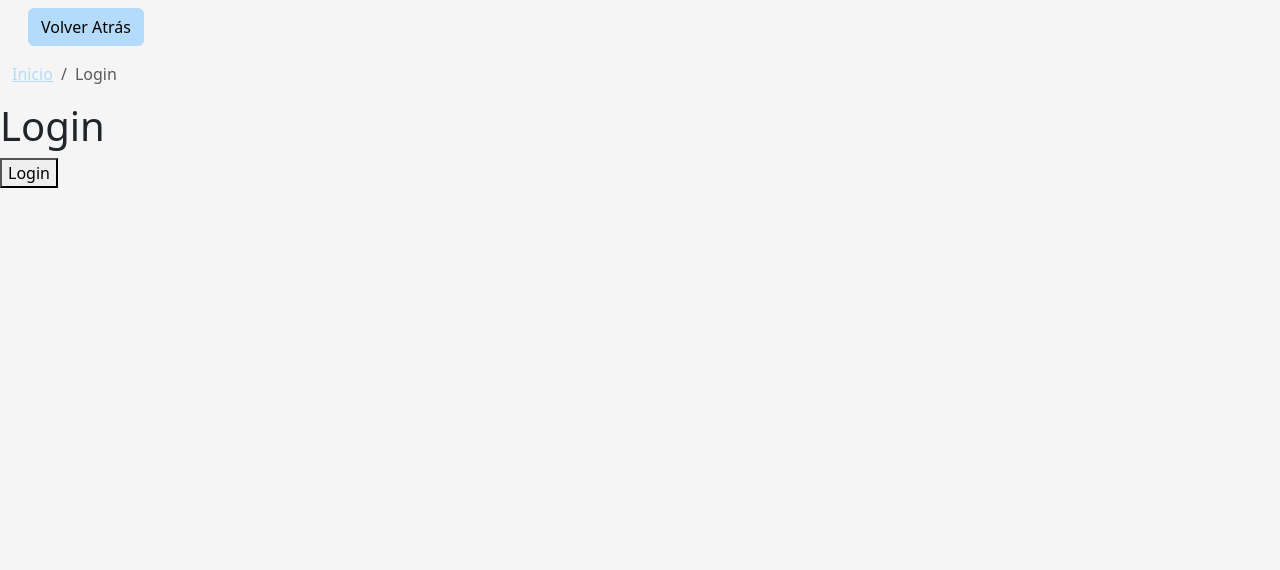
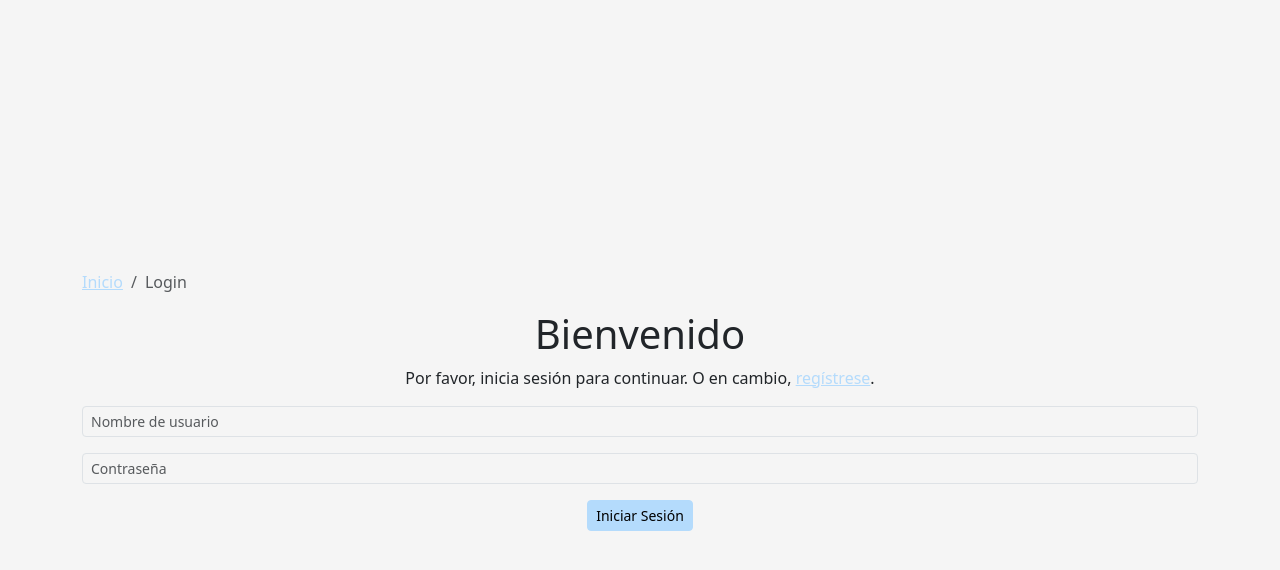
Before and after one commit to Croissanton/IU_Proyecto, a React (Create React App) app in the folder foro-mundo/: page /login in a window 1280 px wide. Shown: the top 570 px of the page. Built offline with nearby package versions, Linux system fonts and the light colour scheme.

Commit message:
minor changes on login

```diff
--- a/foro-mundo/src/Pages/LoginPage.js
+++ b/foro-mundo/src/Pages/LoginPage.js
@@ -1,8 +1,5 @@
-import React from "react";
+import React, { useState } from "react";
 import Cookies from "universal-cookie";
-import { useState } from "react";
-import Nav from "react-bootstrap/Nav";
-import BackButton from "../Components/BackButton";
 import { Breadcrumb } from "react-bootstrap";
 import { useEffect } from "react";
 
@@ -12,15 +9,14 @@ function LoginPage() {
     document.title = "Login";
   }, []);
 
-  //Creamos una instancia de la clase Cookies
   const cookies = new Cookies();
+  const [user, setUser] = useState(null);
+  const [username, setUsername] = useState("");
+  const [password, setPassword] = useState("");
 
-  //Inicializamos el estado del usuario
-  const[user , setUser] = useState(null);
-
-  //Función para manejar el evento del botón de login
   const login = () => {
-    //Creamos un objeto con los datos del usuario
+    // Validar credenciales, por ejemplo:
+    if (username === "usuario" && password === "contraseña") {
       const user = {
         name: "Juan",
         lastName: "Perez",
@@ -30,50 +26,36 @@ function LoginPage() {
         socialMedia: "https://www.facebook.com/juanperez",
         description: "Soy un desarrollador web"
       };
-
-    //Guardamos el objeto en una cookie
-    cookies.set("user", user, {path: "/"});
-
-    //Actualizamos el estado del usuario
+      cookies.set("user", user, { path: "/" });
       setUser(user);
+    } else {
+      alert("Nombre de usuario o contraseña incorrectos.");
     }
-
-    //Función para manejar el evento del botón de logout
-    const logout = () => {
-      //Eliminamos la cookie
-      cookies.remove("user");
-
-      //Actualizamos el estado del usuario
-      setUser(null);
   }
 
   return (
-        <div>
-     <BackButton />
-      <div className="container-xxl my-3">
+    <div className="container-fluid d-flex justify-content-center align-items-center" style={{ minHeight: "100vh" }}>
+      <div className="container-sm">
         <Breadcrumb>
           <Breadcrumb.Item href="../#">Inicio</Breadcrumb.Item>
-        <Breadcrumb.Item active>Login</Breadcrumb.Item> {/* */}
+          <Breadcrumb.Item active>Login</Breadcrumb.Item>
         </Breadcrumb>
+
+        <div className="login-container text-center">
+          <h1>Bienvenido</h1>
+          <p>Por favor, inicia sesión para continuar. O en cambio, <a href="/signup">regístrese</a>.</p>
+
+          <div className="mb-3">
+            <input type="text" className="form-control form-control-sm small-input" placeholder="Nombre de usuario" value={username} onChange={(e) => setUsername(e.target.value)} style={{ marginBottom: "0.5rem" }} />
           </div>
-            <h1>Login</h1>
-            {
-            cookies.get("user") !== undefined ?  (
-                // El botón debe llevar al usuario a MainPage con href = "/"
-                <div>
-                <p>Bienvenido {user.name} {user.lastName}</p>
-                <Nav.Link href="/">
-                    <button onClick={logout}>Logout</button>
-                </Nav.Link>
+          <div className="mb-3">
+            <input type="password" className="form-control form-control-sm small-input" placeholder="Contraseña" value={password} onChange={(e) => setPassword(e.target.value)} style={{ marginBottom: "0.5rem" }} />
           </div>
-            ) : (
-                <Nav.Link href="/">
-                    <button onClick={login}>Login</button>
-                </Nav.Link>
-            )
-            }
+          <button onClick={login} className="btn btn-primary btn-sm">Iniciar Sesión</button>
         </div>
-
+      </div>
+    </div>
   );
 }
+
 export default LoginPage;
```
Lines whose indentation alone changed are shown as unchanged.
